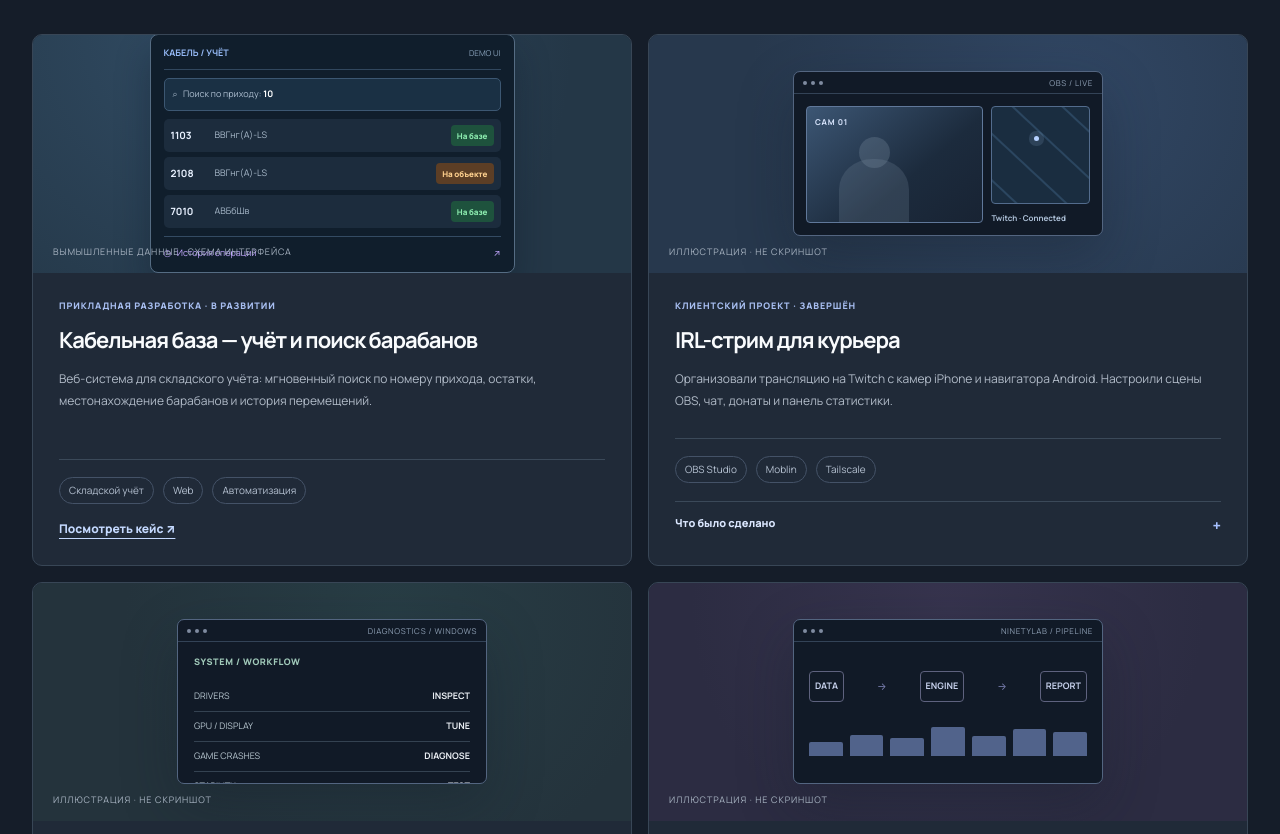
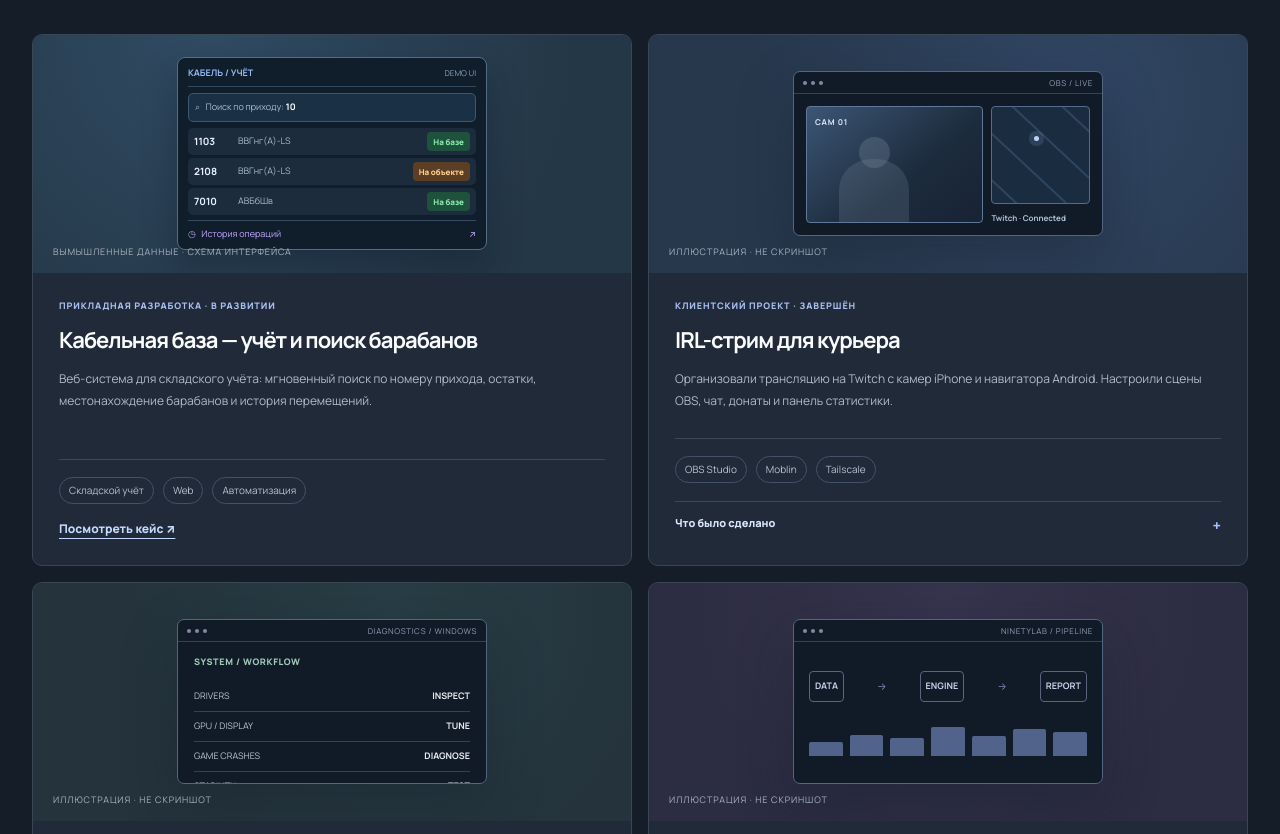
Before and after one commit to antosssha/antosssha.github.io, a plain HTML site: page index.html in a window 1280 px wide. Shown: the part 1276-2110 px from the top of the page. Drawn offline with Linux system fonts and the light colour scheme; no server answers.

Commit message:
Fix overlapping demo caption and balance cable portfolio preview

```diff
--- a/studio.css
+++ b/studio.css
@@ -374,17 +374,17 @@ button:focus-visible,a:focus-visible,input:focus-visible,textarea:focus-visible,
 .case-grid .case-card:last-child{grid-column:auto}
 .case-grid .case-card:last-child .case-visual{height:238px}
 .cable-visual{background:radial-gradient(circle at 30% 0%,#456c9160,transparent 75%),#243747}
-.cable-preview{max-width:365px;width:100%;border:1px solid #556c83;background:#101e2c;border-radius:8px;padding:11px 13px;box-shadow:0 18px 35px #0a142355;color:#e8f1ff;font-size:9px}
-.cable-preview-heading{display:flex;justify-content:space-between;gap:6px;padding-bottom:8px;border-bottom:1px solid #31475e;color:#95b9f5}
+.cable-preview{max-width:310px;width:100%;border:1px solid #556c83;background:#101e2c;border-radius:8px;padding:8px 10px;box-shadow:0 18px 35px #0a142355;color:#e8f1ff;font-size:9px}
+.cable-preview-heading{display:flex;justify-content:space-between;gap:6px;padding-bottom:5px;border-bottom:1px solid #31475e;color:#95b9f5}
 .cable-preview-heading small{font-size:8px;color:#88a1ba}
-.cable-preview-input{background:#1a3044;border:1px solid #3c5772;border-radius:5px;padding:8px;margin:8px 0;color:#adbed0}
+.cable-preview-input{background:#1a3044;border:1px solid #3c5772;border-radius:5px;padding:6px;margin:6px 0;color:#adbed0}
 .cable-preview-input b{color:#fff}
-.cable-preview-row{display:grid;grid-template-columns:38px minmax(0,1fr) auto;align-items:center;gap:6px;border-radius:5px;padding:6px 7px;margin-bottom:5px;background:#1c2c3d}
+.cable-preview-row{display:grid;grid-template-columns:38px minmax(0,1fr) auto;align-items:center;gap:6px;border-radius:5px;padding:4px 6px;margin-bottom:3px;background:#1c2c3d}
 .cable-preview-row>b{font-size:10px}.cable-preview-row>span{white-space:nowrap;overflow:hidden;text-overflow:ellipsis;color:#aabbcc;font-size:9px}
-.cable-preview-row em{padding:5px 6px;border-radius:4px;font:800 8px Manrope,system-ui,sans-serif;white-space:nowrap}
+.cable-preview-row em{padding:4px 6px;border-radius:4px;font:800 8px Manrope,system-ui,sans-serif;white-space:nowrap}
 .cable-preview-row em.base{background:#1e523d;color:#8bebae}
 .cable-preview-row em.away{background:#5c3e25;color:#ffd18f}
-.cable-preview-log{border-top:1px solid #344b63;padding-top:9px;margin-top:8px;color:#c2a7ff}
+.cable-preview-log{border-top:1px solid #344b63;padding-top:6px;margin-top:5px;color:#c2a7ff}
 .cable-preview-log span{float:right}
 .case-link{margin-top:15px;align-self:flex-start;font-size:12px;font-weight:800;color:#c4d9ff;text-decoration:underline;text-underline-offset:5px}
 .case-link:hover{color:#fff}
```
